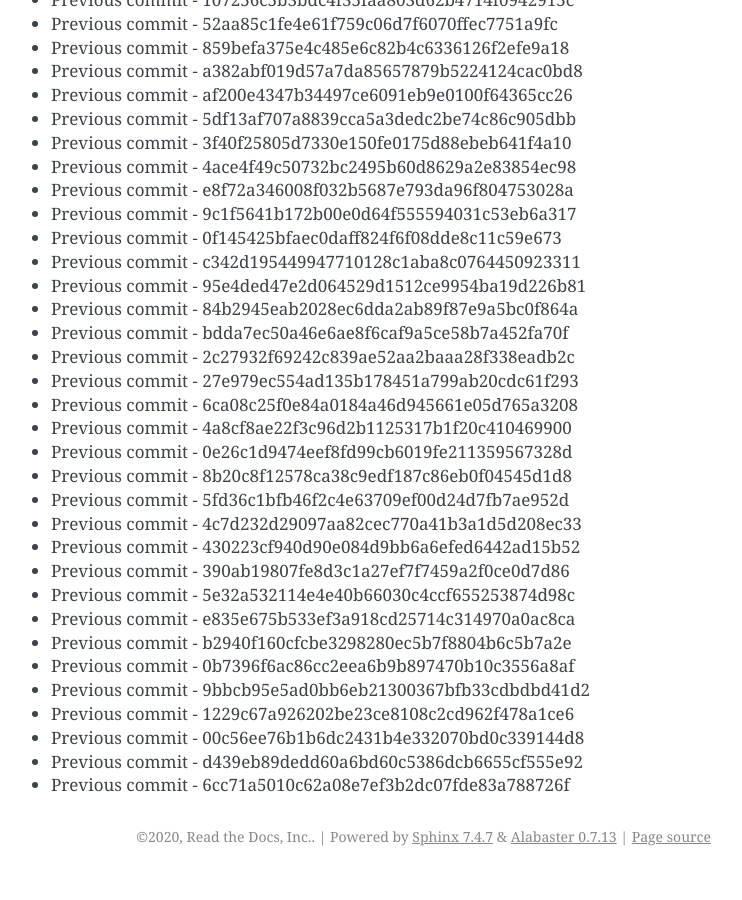
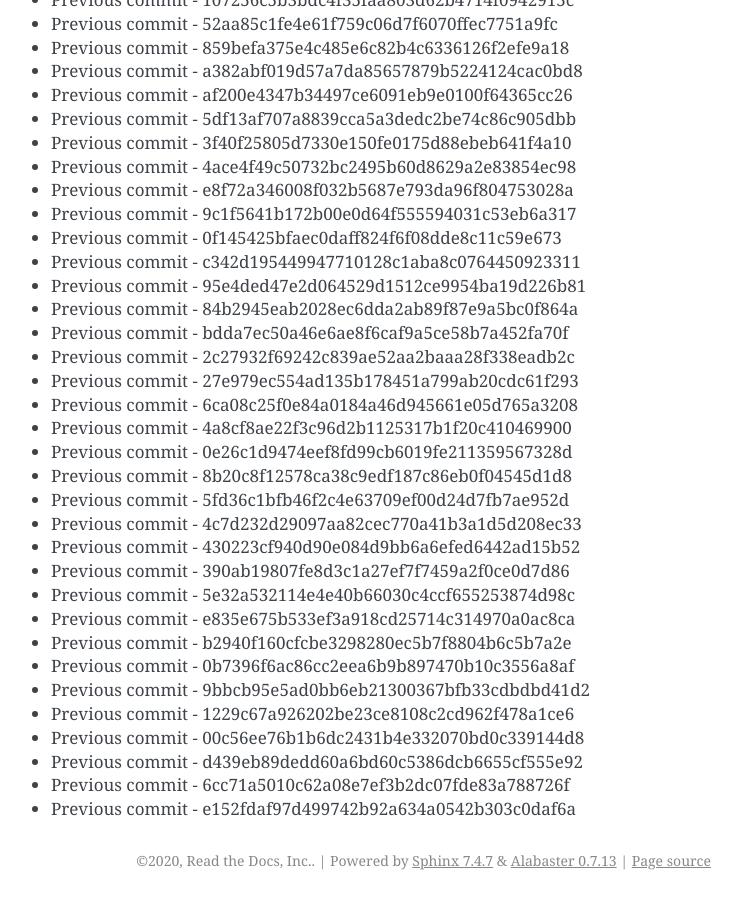
Before and after one commit to readthedocs/rtd-git-stresstest, a Sphinx documentation site: the page built from docs/updates.rst, in a window 1280 px wide and 900 px high, scrolled down 62337 px. Shown: the whole window, without its empty margins (399-1141 px from the left). Built offline with Sphinx 7.4.7, drawn with Linux system fonts in a browser that asks for light colours; before the commit the page ends 63213 px from its top, so only the background shows below that.

Commit message:
Generating commit from previous: e152fdaf97d499742b92a634a0542b303c0daf6a

```diff
--- a/docs/updates.rst
+++ b/docs/updates.rst
@@ -2651,3 +2651,4 @@ It can be tested for any performance characteristics.
 * Previous commit - 00c56ee76b1b6dc2431b4e332070bd0c339144d8
 * Previous commit - d439eb89dedd60a6bd60c5386dcb6655cf555e92
 * Previous commit - 6cc71a5010c62a08e7ef3b2dc07fde83a788726f
+* Previous commit - e152fdaf97d499742b92a634a0542b303c0daf6a
```
